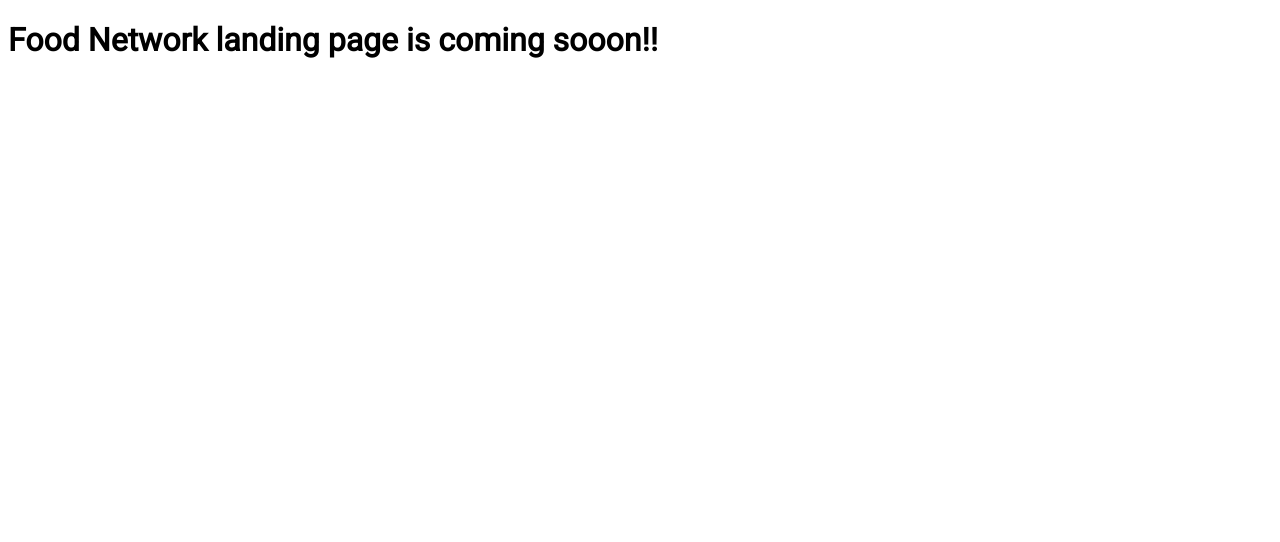
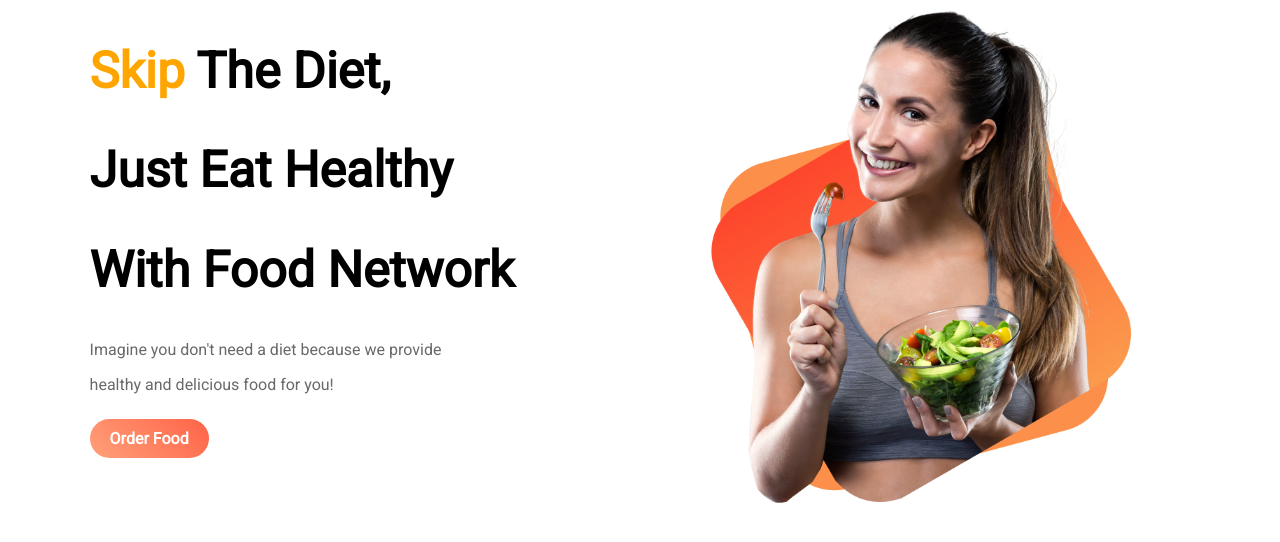
Before and after one commit to rjprerona/food-network-portfolio, a plain HTML site: page index.html in a window 1280 px wide. Drawn offline with Linux system fonts and the light colour scheme.

Commit message:
top banner added

```diff
--- a/index.html
+++ b/index.html
@@ -13,6 +13,19 @@
 
 </head>
 <body>
-    <h1>Food Network landing page is coming sooon!!</h1>
+    <section class="top-banner">
+        <div class="half-width">
+            <h1><span class="orange-highlight">Skip</span> The Diet,</h1>
+            <h1>Just Eat Healthy</h1>
+             <h1>With Food Network</h1>
+             <p>Imagine you don't need a diet because we provide </p>
+             <p>healthy and delicious food for you!</p><br>
+             <a class="link-btn" target="_blank" href="https://www.facebook.com/rownokjahan.prerona.7">Order Food</a>
+        </div>
+        <div class="half-width">
+            <img src="images/female/Group 8425.png" alt="">
+        </div>
+
+
 </body>
 </html>
--- a/style.css
+++ b/style.css
@@ -1,3 +1,34 @@
 body{
     font-family: 'Roboto', sans-serif;
+    margin: 0;
 }
+.orange-highlight{
+    color: orange;
+}
+h1{
+    font-size: 50px;
+}
+p{
+    color: dimgray;
+}
+.section{
+    height: 500px;
+    padding-bottom: 200px;
+}
+.half-width{
+    width: 40%;
+    float: left;
+    margin-left: 5%;
+    padding-left: 2%;
+}
+.half-width img{
+    width: 90%;
+}
+.link-btn{
+    text-decoration: none;
+    background-image: linear-gradient(45deg, lightSalmon, tomato);
+    padding: 10px 20px;
+    border-radius: 55px;
+    color: white;
+    font-weight: 700;
+}
```
